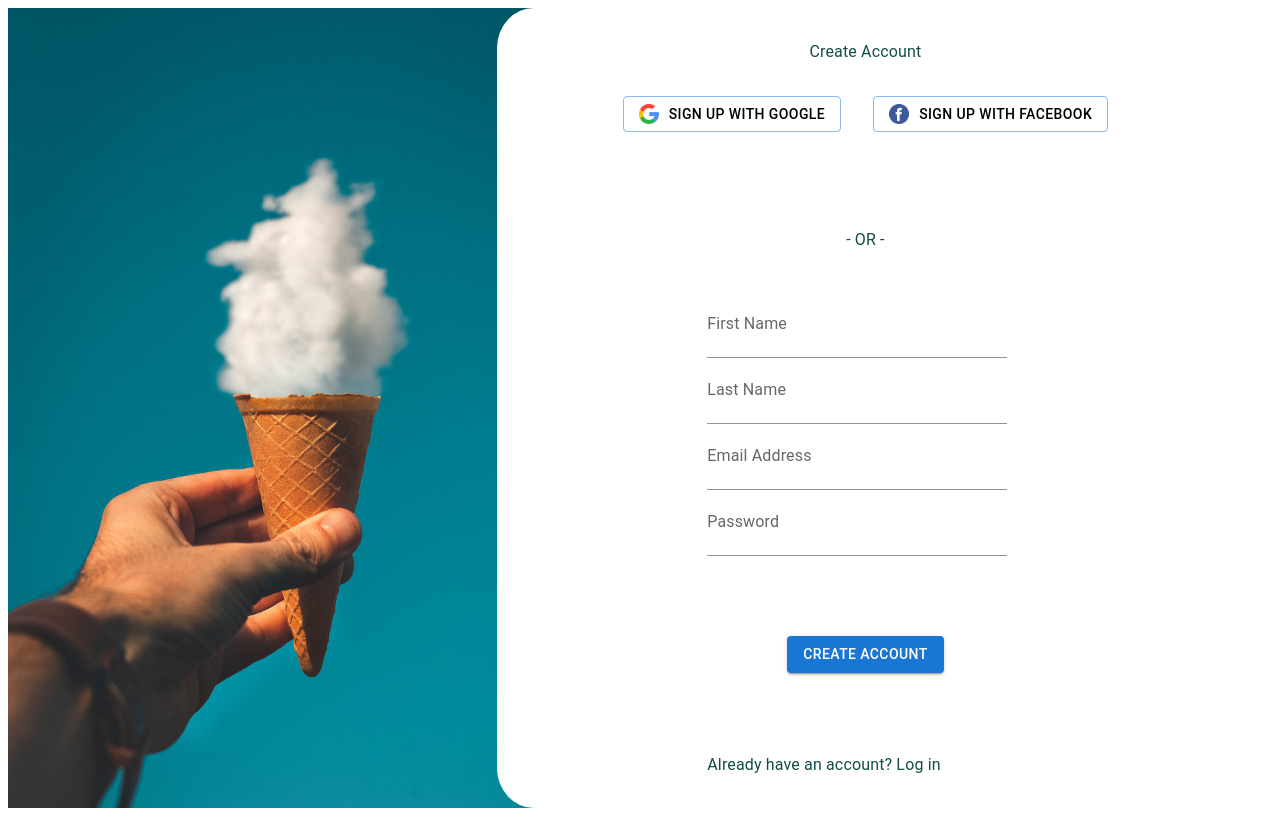
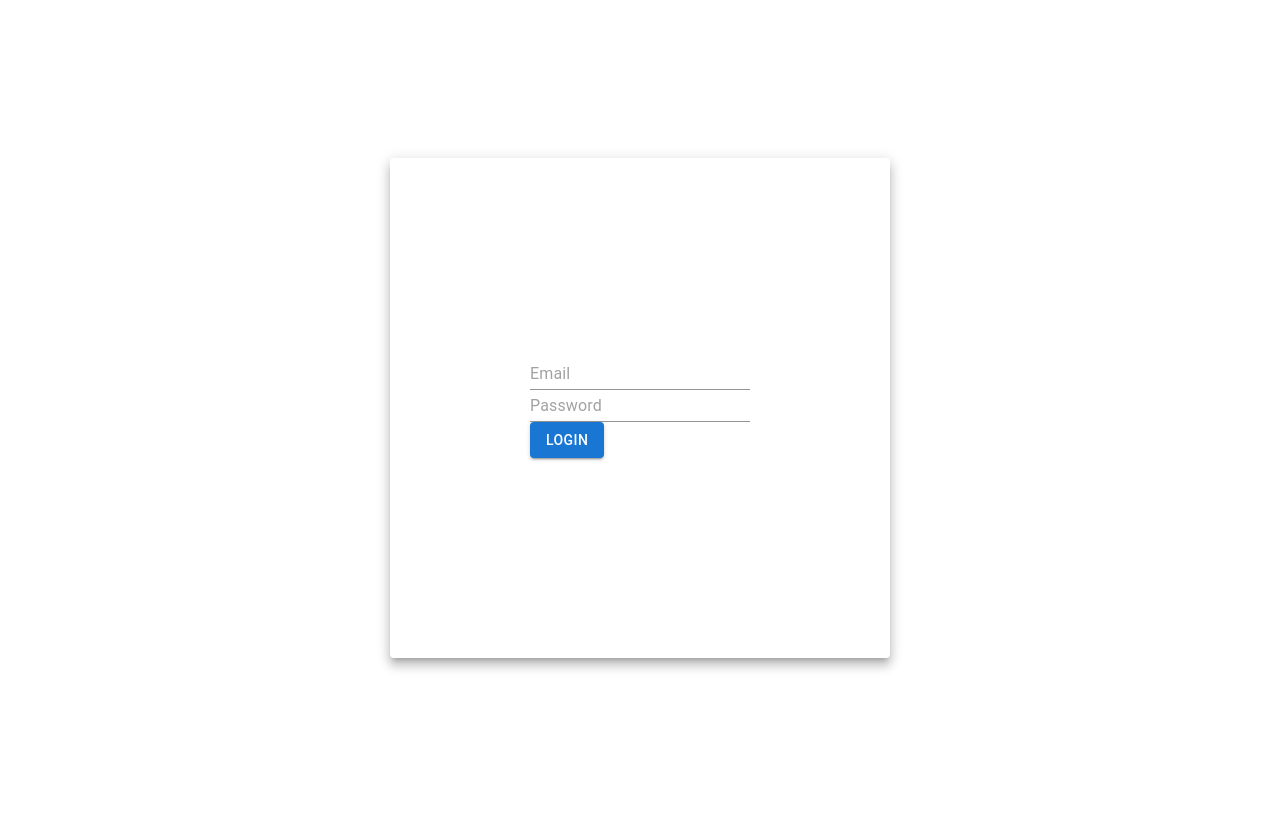
Before and after one commit to Remoteshelf/Remoteshelf_frontend, a React (Vite) app: page /login in a window 1280 px wide. Built offline with nearby package versions, Linux system fonts and the light colour scheme.

Commit message:
signin upto api call

```diff
--- a/package.json
+++ b/package.json
@@ -17,7 +17,8 @@
     "axios": "^1.4.0",
     "bootstrap": "^5.3.0",
     "react": "^18.2.0",
-    "react-dom": "^18.2.0"
+    "react-dom": "^18.2.0",
+    "react-router-dom": "^6.12.1"
   },
   "devDependencies": {
     "@types/react": "^18.0.37",
--- a/src/main.tsx
+++ b/src/main.tsx
@@ -1,8 +1,8 @@
 import React from 'react'
 import ReactDOM from 'react-dom/client'
-import App from './App.tsx'
+import { AppRouter } from './navigation/AppRouter.tsx'
 ReactDOM.createRoot(document.getElementById('root') as HTMLElement).render(
   <React.StrictMode>
-    <App />
+    <AppRouter></AppRouter>
   </React.StrictMode>,
 )
--- /dev/null
+++ b/src/navigation/AppRouter.tsx
@@ -0,0 +1,17 @@
+import { BrowserRouter as Router, Routes, Route } from "react-router-dom";
+import Signup from "../pages/Signup/Signup";
+import Login from "../pages/Login/Login";
+import Home from "../pages/Home/Home";
+
+export function AppRouter() {
+  return (
+    <Router>
+      <Routes>
+        <Route path="/" Component={Signup}></Route>
+        <Route path="/signup" Component={Signup}></Route>
+        <Route path="/login" Component={Login}></Route>
+        <Route path="/home" Component={Home}></Route>
+      </Routes>
+    </Router>
+  );
+}
--- /dev/null
+++ b/src/pages/Home/Home.tsx
@@ -0,0 +1,9 @@
+import React from 'react'
+
+const Home = () => {
+  return (
+    <div>Home</div>
+  )
+}
+
+export default Home
--- a/src/pages/Login/Login.tsx
+++ b/src/pages/Login/Login.tsx
@@ -1,42 +1,123 @@
-import React, { useState } from 'react';
+import {
+  Alert,
+  AlertColor,
+  Button,
+  Card,
+  CircularProgress,
+  Grid,
+  Snackbar,
+  TextField,
+} from "@mui/material";
+import axios from "axios";
+import { useState } from "react";
 
-interface LoginProps {
-  onLogin: (username: string, password: string) => void;
+interface AlertConfig {
+  message: string;
+  severity: AlertColor | undefined;
 }
 
-const Login: React.FC<LoginProps> = ({ onLogin }) => {
-  const [username, setUsername] = useState('');
-  const [password, setPassword] = useState('');
-
-  const handleUsernameChange = (event: React.ChangeEvent<HTMLInputElement>) => {
-    setUsername(event.target.value);
-  };
-
-  const handlePasswordChange = (event: React.ChangeEvent<HTMLInputElement>) => {
-    setPassword(event.target.value);
-  };
-
-  const handleSubmit = (event: React.FormEvent) => {
-    event.preventDefault();
-    onLogin(username, password);
-  };
-
+function Login() {
+  const [loginPayload, setLoginPayload] = useState({
+    email: String,
+    password: String,
+  });
+  const [isLoading, setLoading] = useState(false);
+  const [isSnackbarOpen, setIsSnackbarOpen] = useState(false);
+  const [alertConfig, setAlertConfig] = useState<AlertConfig>({
+    severity: "success",
+    message: "Hi there",
+  });
+  function onFieldValueChange(event: any) {
+    setLoginPayload({
+      ...loginPayload,
+      [event.target.name]: event.target.value,
+    });
+  }
+  function handleOnError(message: string) {
+    setLoading(false);
+    setIsSnackbarOpen(true);
+    setAlertConfig({ severity: "error", message: message });
+  }
+  function handleOnSuccess(message: string) {
+    setLoading(false);
+    setIsSnackbarOpen(true);
+    setAlertConfig({ severity: "success", message: message });
+  }
+  function onLoginClick() {
+    setLoading(true);
+    axios
+      .post("http://192.168.1.64:3000/auth/signin", loginPayload)
+      .then((response) => {
+        handleOnSuccess("Login Successful!");
+      })
+      .catch((error) => {
+        if (error.response.status == 403) {
+          handleOnError(error.response.data.message);
+        } else {
+          handleOnError("Login Failed");
+        }
+      });
+  }
   return (
-    <div>
-      <h2>Login</h2>
-      <form onSubmit={handleSubmit}>
-        <div>
-          <label htmlFor="username">Username:</label>
-          <input type="text" id="username" value={username} onChange={handleUsernameChange} />
-        </div>
-        <div>
-          <label htmlFor="password">Password:</label>
-          <input type="password" id="password" value={password} onChange={handlePasswordChange} />
-        </div>
-        <button type="submit">Login</button>
-      </form>
-    </div>
+    <>
+      <Grid
+        container
+        sx={{ height: "100vh" }}
+        justifyContent={"center"}
+        alignContent={"center"}
+      >
+        <Grid item>
+          {" "}
+          <Snackbar
+            open={isSnackbarOpen}
+            autoHideDuration={3000}
+            onClose={() => {
+              setIsSnackbarOpen(false);
+            }}
+          >
+            <Alert severity={alertConfig.severity}>{alertConfig.message}</Alert>
+          </Snackbar>
+        </Grid>
+        <Grid item>
+          <Card raised sx={{ height: 500, width: 500 }}>
+            <Grid
+              container
+              direction={"column"}
+              justifyContent={"center"}
+              height={500}
+              alignContent={"center"}
+            >
+              <Grid item>
+                <TextField
+                  placeholder="Email"
+                  name="email"
+                  variant="standard"
+                  onInput={onFieldValueChange}
+                ></TextField>
+              </Grid>{" "}
+              <Grid item>
+                <TextField
+                  onInput={onFieldValueChange}
+                  placeholder="Password"
+                  name="password"
+                  variant="standard"
+                ></TextField>
+              </Grid>
+              <Grid item>
+                {isLoading == true ? (
+                  <CircularProgress />
+                ) : (
+                  <Button variant="contained" onClick={onLoginClick}>
+                    Login
+                  </Button>
+                )}
+              </Grid>
+            </Grid>
+          </Card>
+        </Grid>
+      </Grid>
+    </>
   );
-};
+}
 
 export default Login;
--- a/src/pages/Signup/Signup.tsx
+++ b/src/pages/Signup/Signup.tsx
@@ -11,6 +11,7 @@ import {
 } from "@mui/material";
 import axios from "axios";
 import { useState } from "react";
+import { useNavigate } from "react-router-dom";
 const primaryGreenColor = "#144E49";
 
 const Signup = () => {
@@ -79,7 +80,8 @@ const Form = () => {
       })
       .catch((error) => {
         setIsLoading(false);
-        handleOnError(error.response.data.message);
+        handleOnError("Something went wrong!");
+        // handleOnError(error.response.data.message);
       });
   }
   function onInputChanged(event: any) {
@@ -106,6 +108,9 @@ const Form = () => {
     setAlertSeverity("success");
     setAlertMesage(message);
   }
+
+  const navigate = useNavigate();
+
   return (
     <>
       <Snackbar open={isSnackbarOpen} autoHideDuration={3000} onClose={onClose}>
@@ -169,9 +174,6 @@ const Form = () => {
                 label="Password"
               ></InputField>
             </Grid>
-            {isLoading == true ? (
-              <CircularProgress></CircularProgress>
-            ) : (
             <Grid item>
               <Box m={10}>
                 <Button
@@ -180,16 +182,37 @@ const Form = () => {
                     onCreateAccountClicked();
                   }}
                 >
-                    Create Account
+                  {isLoading == true ? (
+                    <CircularProgress
+                      sx={{ color: "white" }}
+                    ></CircularProgress>
+                  ) : (
+                    <Typography>Create Account</Typography>
+                  )}
                 </Button>
               </Box>
             </Grid>
-            )}
             {/*  */}
             <Grid item>
+              <Grid container>
+                <Grid item>
                   <Typography color={primaryGreenColor}>
-                Already have an account? Log in
+                    Already have an account?
                   </Typography>
+                </Grid>
+                <Box width={10}></Box>
+                <Grid item>
+                  <Button
+                    variant="outlined"
+                    onClick={() => {
+                      navigate("/login");
+                    }}
+                  >
+                    {" "}
+                    Log In
+                  </Button>
+                </Grid>
+              </Grid>
             </Grid>
             {/*  */}
           </Grid>
```
Also changed, not shown: 1 other file (tests, documents, lock files or other folders). Lines whose indentation alone changed are shown as unchanged.
